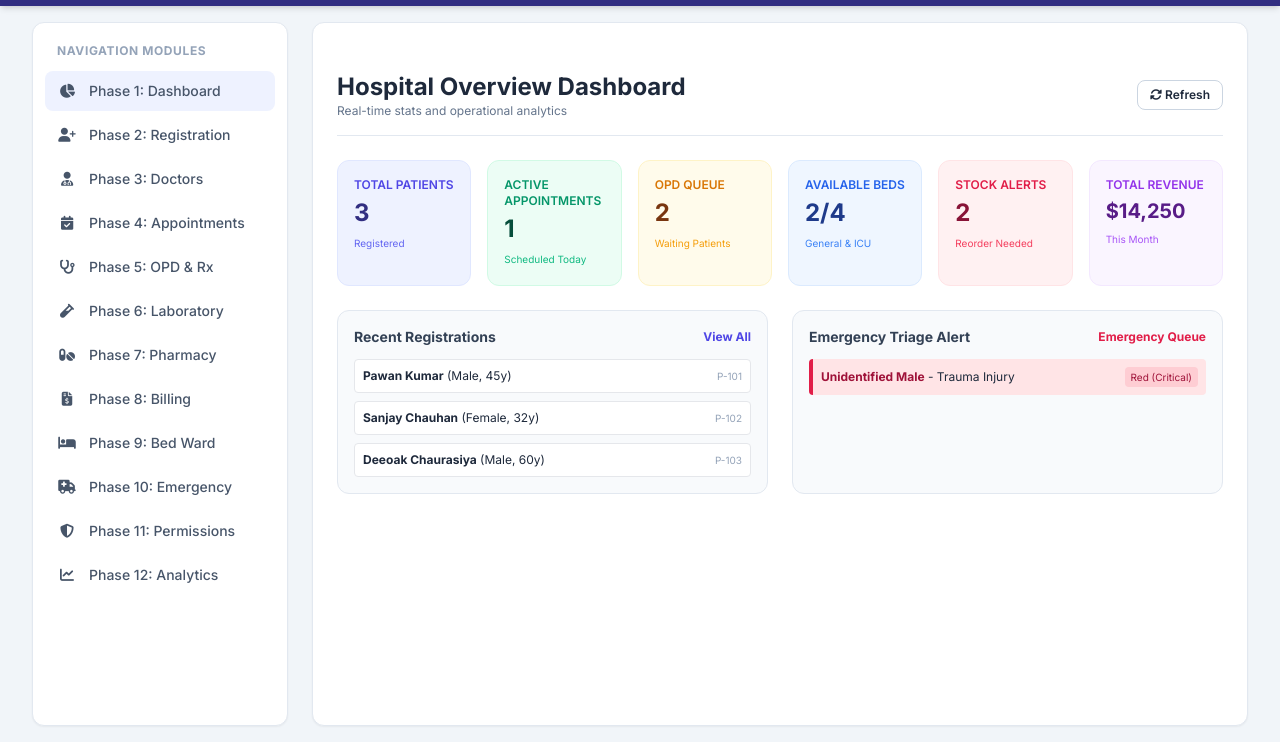
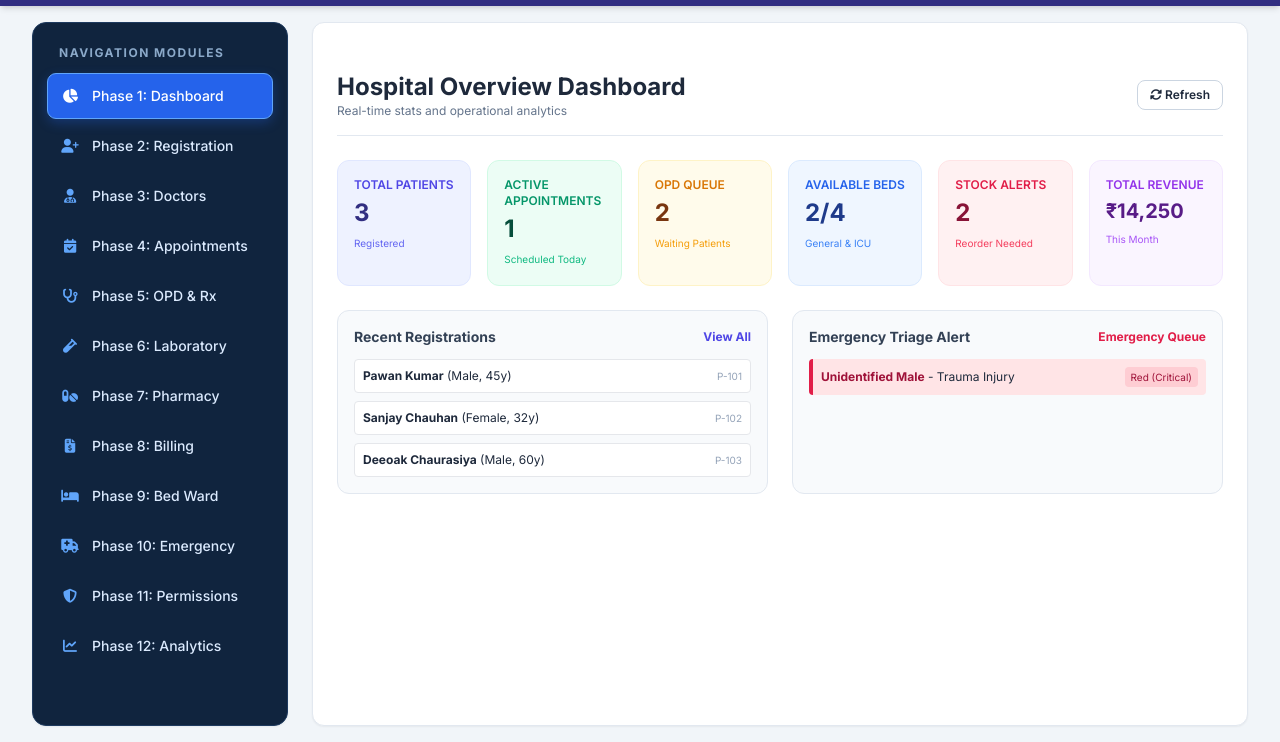
Before and after one commit to Ajeetkumar05-tech/Hospitrac, a plain HTML site: page index.html in a window 1280 px wide. Shown: the part 58-800 px from the top of the page. Drawn offline with nearby package versions, Linux system fonts and the light colour scheme.

Commit message:
symbol Add

```diff
--- a/index.css
+++ b/index.css
@@ -33,3 +33,58 @@ body {
 .nav-phase-1{
 color: aqua;
 }
+/* ===== HOSPITRAC NAVIGATION BAR ===== */
+
+#sidebar-nav {
+    background: #10243e !important;
+    border: 1px solid #1e3a5f !important;
+    border-radius: 14px;
+    padding: 14px;
+}
+
+/* Navigation Heading */
+#sidebar-nav > div:first-child {
+    color: #8ba9c9 !important;
+    letter-spacing: 1.5px;
+}
+
+/* All Navigation Buttons */
+#sidebar-nav .nav-btn {
+    color: #dbeafe !important;
+    background: transparent !important;
+    border-radius: 9px;
+    padding: 12px;
+    transition: all 0.3s ease;
+    border: 1px solid transparent;
+}
+
+/* Navigation Icons */
+#sidebar-nav .nav-btn i {
+    color: #60a5fa !important;
+}
+
+/* Hover Effect */
+#sidebar-nav .nav-btn:hover {
+    background: #1e3a5f !important;
+    color: #ffffff !important;
+    transform: translateX(4px);
+    border-color: #2563eb;
+}
+
+/* Active Navigation */
+#sidebar-nav .nav-btn.bg-indigo-50 {
+    background: #2563eb !important;
+    color: #ffffff !important;
+    border-color: #60a5fa;
+    box-shadow: 0 4px 12px rgba(37, 99, 235, 0.3);
+}
+
+/* Active Icon */
+#sidebar-nav .nav-btn.bg-indigo-50 i {
+    color: #ffffff !important;
+}
+
+/* Smooth Animation */
+#sidebar-nav .nav-btn {
+    cursor: pointer;
+}
--- a/index.html
+++ b/index.html
@@ -189,7 +189,7 @@
                         </div>
                         <div class="bg-purple-50 border border-purple-100 p-4 rounded-xl">
                             <div class="text-xs text-purple-600 font-semibold uppercase">Total Revenue</div>
-                            <div id="dash-revenue" class="text-xl font-bold text-purple-900 mt-1">$14,250</div>
+                            <div id="dash-revenue" class="text-xl font-bold text-purple-900 mt-1"> ₹14,250</div>
                             <span class="text-[10px] text-purple-500">This Month</span>
                         </div>
                     </div>
@@ -525,19 +525,19 @@
                             <select id="bill-patient-select" required class="w-full border border-slate-300 rounded p-2 text-xs"></select>
                         </div>
                         <div>
-                            <label class="text-xs font-semibold text-slate-600">Consultation / OPD Fee ($)</label>
+                            <label class="text-xs font-semibold text-slate-600">Consultation / OPD Fee (₹)</label>
                             <input type="number" id="bill-opd-fee" value="50" class="w-full border border-slate-300 rounded p-2 text-xs">
                         </div>
                         <div>
-                            <label class="text-xs font-semibold text-slate-600">Pharmacy Charges ($)</label>
+                            <label class="text-xs font-semibold text-slate-600">Pharmacy Charges (₹)</label>
                             <input type="number" id="bill-pharma-fee" value="25" class="w-full border border-slate-300 rounded p-2 text-xs">
                         </div>
                         <div>
-                            <label class="text-xs font-semibold text-slate-600">Laboratory Tests Charges ($)</label>
+                            <label class="text-xs font-semibold text-slate-600">Laboratory Tests Charges (₹)</label>
                             <input type="number" id="bill-lab-fee" value="40" class="w-full border border-slate-300 rounded p-2 text-xs">
                         </div>
                         <div>
-                            <label class="text-xs font-semibold text-slate-600">Bed / IPD Room Charges ($)</label>
+                            <label class="text-xs font-semibold text-slate-600">Bed / IPD Room Charges (₹)</label>
                             <input type="number" id="bill-bed-fee" value="0" class="w-full border border-slate-300 rounded p-2 text-xs">
                         </div>
                         <div>
@@ -705,7 +705,7 @@
 
                 <div class="grid grid-cols-1 md:grid-cols-2 gap-6">
                     <div class="bg-slate-50 p-4 rounded-xl border border-slate-200">
-                        <h3 class="text-sm font-bold text-slate-700 mb-3">Monthly Revenue Trend ($)</h3>
+                        <h3 class="text-sm font-bold text-slate-700 mb-3">Monthly Revenue Trend (₹)</h3>
                         <canvas id="chart-revenue" class="w-full h-64"></canvas>
                     </div>
                     <div class="bg-slate-50 p-4 rounded-xl border border-slate-200">
@@ -768,7 +768,7 @@
                     </div>
                 </div>
                 <div>
-                    <label class="text-xs font-semibold text-slate-600">Unit Price ($)</label>
+                    <label class="text-xs font-semibold text-slate-600">Unit Price (₹)</label>
                     <input type="number" step="0.01" id="med-price" required class="w-full border border-slate-300 rounded p-2 text-xs">
                 </div>
                 <div class="flex justify-end gap-2 pt-2">
```
